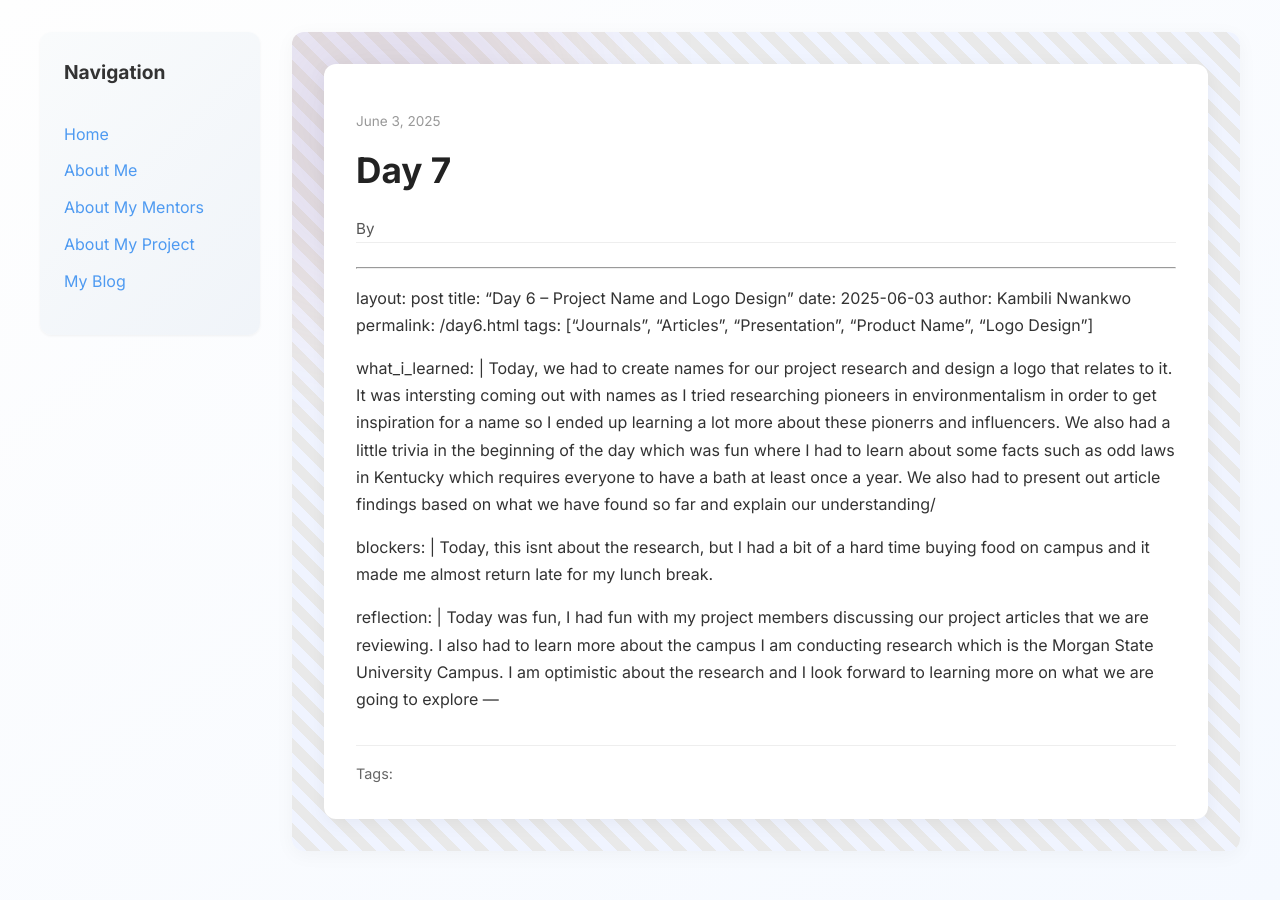
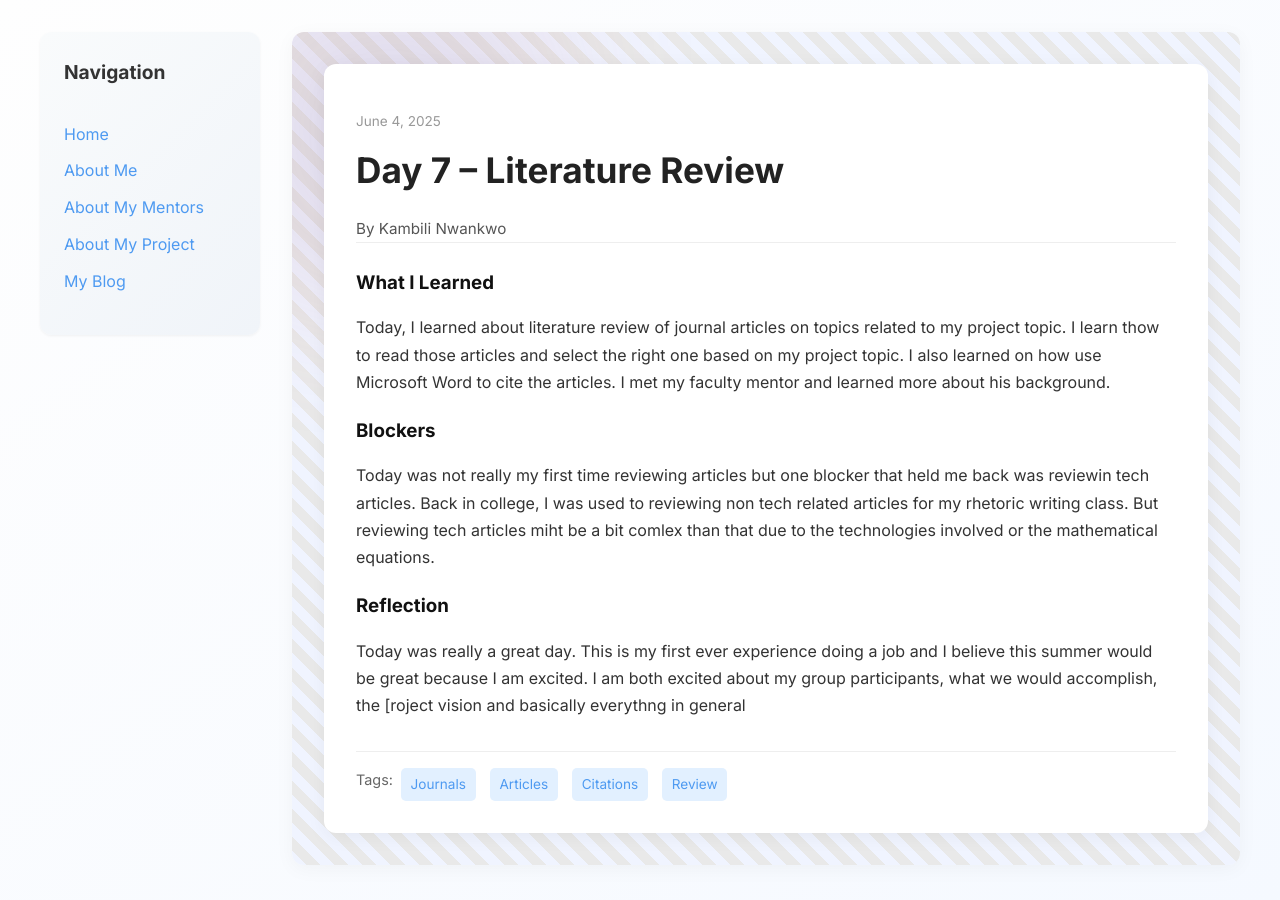
Before and after one commit to Kambili/Kambili.github.io, a Jekyll site: the page built from _posts/2025-06-03-day-7.md, in a window 1280 px wide. Built offline with Jekyll 4.4.1, drawn with Linux system fonts in a browser that asks for light colours; our own code applies the rules of GitHub Pages for plain Markdown files.

Commit message:
Update 2025-06-03-day-7.md

```diff
--- a/_posts/2025-06-03-day-7.md
+++ b/_posts/2025-06-03-day-7.md
@@ -1,19 +1,19 @@
-
 ---
 layout: post
-title: "Day 6 – Project Name and Logo Design"
-date: 2025-06-03
+title: "Day 7 – Literature Review"
+date: 2025-06-04
 author: Kambili Nwankwo
-permalink: /day6.html
-tags: ["Journals", "Articles", "Presentation", "Product Name", "Logo Design"]
+permalink: /day7.html
+tags: ["Journals", "Articles", "Citations", "Review"]
 
 what_i_learned: |
-  Today, we had to create names for our project research and design a logo that relates to it. It was intersting coming out with names as I tried researching pioneers in environmentalism in order to get inspiration for a name so I ended up learning a lot more about these pionerrs and influencers. We also had a little trivia in the beginning of the day which was fun where I had to learn about some facts such as odd laws in Kentucky which requires everyone to have a bath at least once a year. We also had to present out article findings based on what we have found so far and explain our understanding/
+  Today, I learned about literature review of journal articles on topics related to my project topic. I learn thow to read those articles and select the right one based on my project topic. I also learned on how use Microsoft Word to cite the articles. I met my faculty mentor and learned more about his background.
+
 
 
 blockers: |
-  Today, this isnt about the research, but I had a bit of a hard time buying food on campus and it made me almost return late for my lunch break.
+  Today was not really my first time reviewing articles but one blocker that held me back was reviewin tech articles. Back in college, I was used to reviewing non tech related articles for my rhetoric writing class. But reviewing tech articles miht be a bit comlex than that due to the technologies involved or the mathematical equations.
 
 reflection: |
-  Today was fun, I had fun with my project members discussing our project articles that we are reviewing. I also had to learn more about the campus I am conducting research which is the Morgan State University Campus. I am optimistic about the research and I look forward to learning more on what we are going to explore
+  Today was really a great day. This is my first ever experience doing a job and I believe this summer would be great because I am excited. I am both excited about my group participants, what we would accomplish, the [roject vision and basically everythng in general
 ---
```
